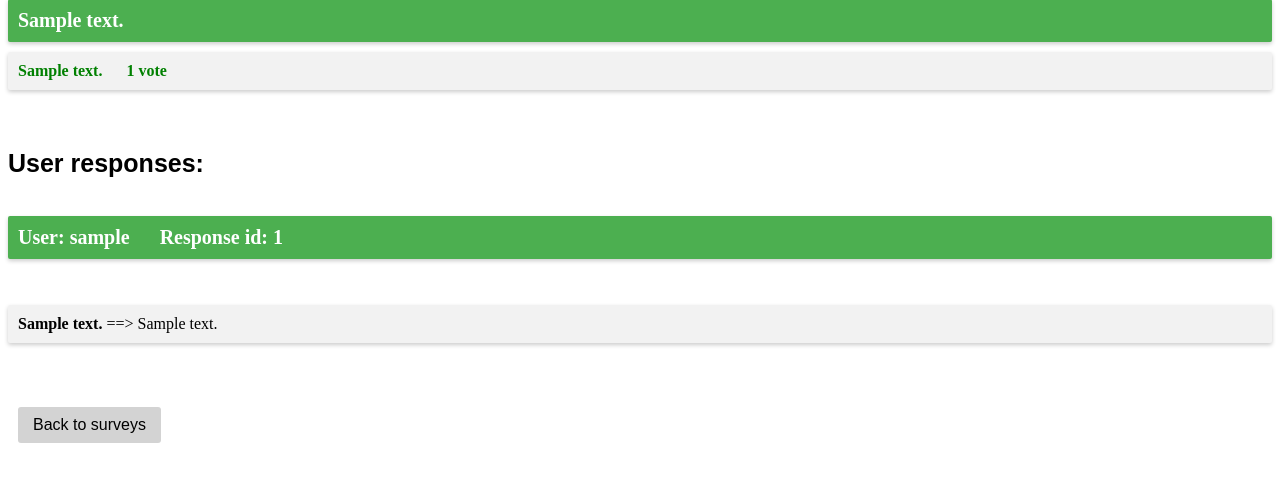
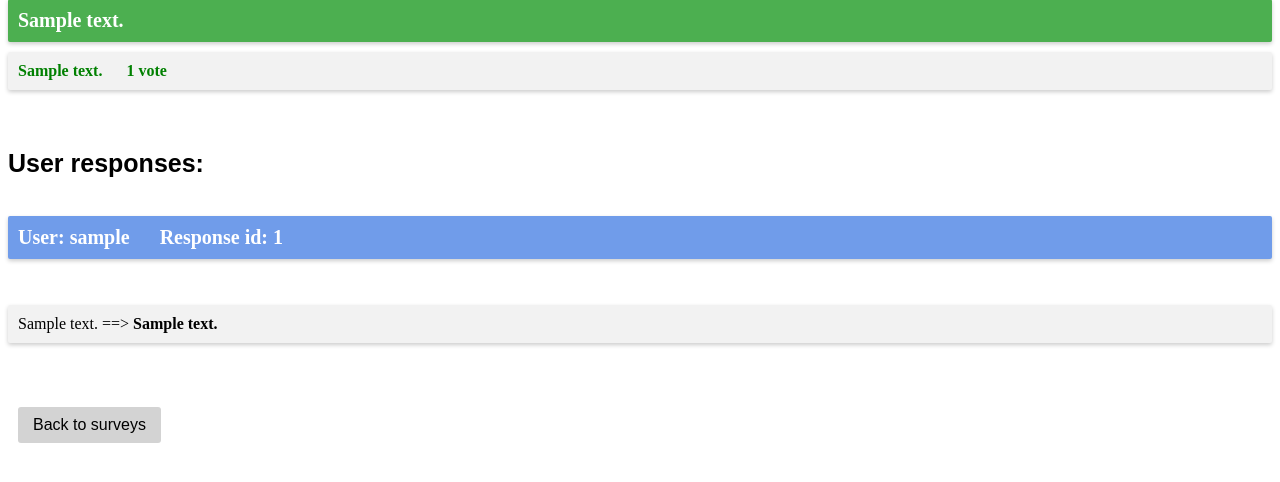
Before and after one commit to leonardodeglinnocenti/makeYourChoice, a Django app: page /viewResponses/1/ in a window 1280 px wide. Shown: the part 186-668 px from the top of the page. Run offline with Django 4.2, Linux system fonts and the light colour scheme; tables that the repository leaves empty hold one stand-in row (values such as "Sample post").

Commit message:
Ver 3.6: New: added Cancel button in editCategory.html. Fix: unauthorized attempt to delete user now redirects to homepage. Fix: Cancel button in createCategory.html now redirects to manageCategories.html instead of the homepage. Fix: action buttons are now located before the content, so that they're easier to reach and discover. Fix: in viewResponses.html cards containing information about the responses of the user are now colored in light blue instead of green, visually differentiating them from the cards containing the questions (green). Fix: answers of the users are in bold instead of the questions.

````diff
--- a/templates/base.css
+++ b/templates/base.css
@@ -223,6 +223,15 @@ ul.card li.title {
   margin-bottom: 10px;
 }
 
+ul.card li.title-user {
+  background-color: #709cea;
+  color: white;
+  font-size: 20px;
+  font-weight: bold;
+  padding: 10px;
+  margin-bottom: 10px;
+}
+
 ul.card li button {
   /* Align to the right */
   float: right;
--- a/templates/createCategory.html
+++ b/templates/createCategory.html
@@ -11,7 +11,7 @@
         {% csrf_token %}
         {{ form.as_p }}
         <input type="submit" value="Submit">
-        <a href="{% url 'index' %}">
+        <a href="{% url 'manageCategories' %}">
             <button class="cancel-link" type="button">Cancel</button>
         </a>
     </form>
--- a/templates/editCategory.html
+++ b/templates/editCategory.html
@@ -17,6 +17,9 @@
             {{ field }}
         {% endfor %}
         <input type="submit" name="submit" value="Rename" />
+        <a href="{% url 'manageCategories' %}">
+            <button class="cancel-link" type="button">Cancel</button>
+        </a>
     </form>
 {% endblock %}
 ```
--- a/templates/viewResponses.html
+++ b/templates/viewResponses.html
@@ -41,7 +41,7 @@
     {% for answer in responses %}
         {% ifchanged answer.response.id %}
             <br>
-            <li class="title">
+            <li class="title-user">
                 User: {{ answer.response.user.username }} &emsp;
                 Response id: {{ answer.response.id }}
             </li>
@@ -50,8 +50,8 @@
         {% endifchanged %}
 
         <li>
-            <b> {{ answer.question.text }} </b> ==>
-            {{ answer.choice.text }}
+            {{ answer.question.text }} ==>
+            <b>{{ answer.choice.text }}</b>
         </li>
     {% endfor %}
     </ul>
````
Also changed, not shown: templates/manageCategories.html (+7 -4 lines), templates/manageFollowedUsers.html (+5 -4 lines), users/views.py (+3 -7 lines).
